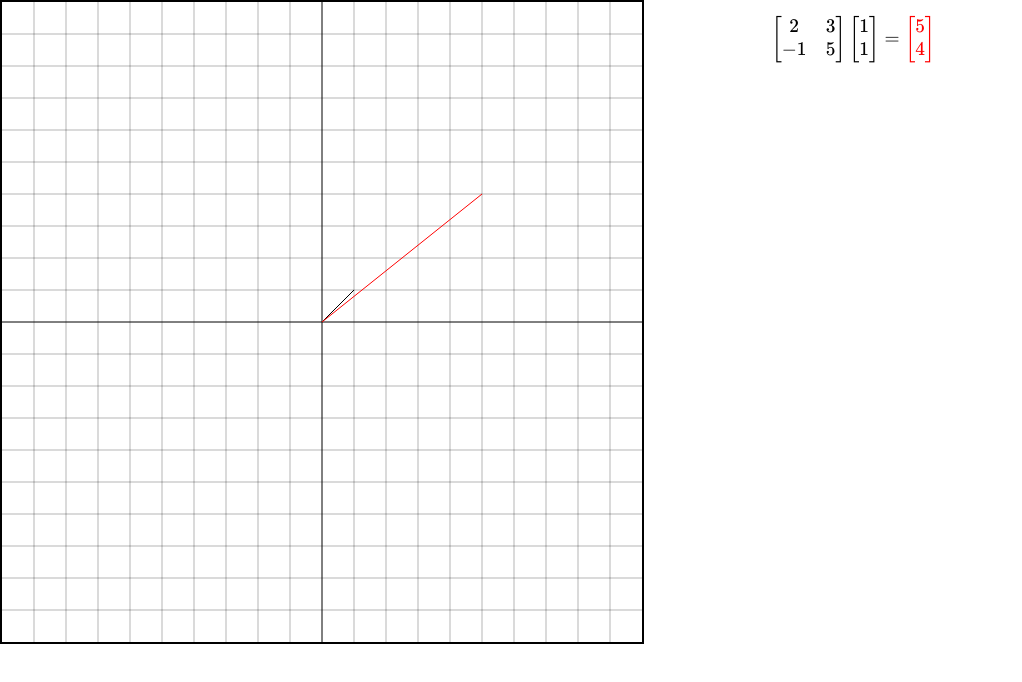
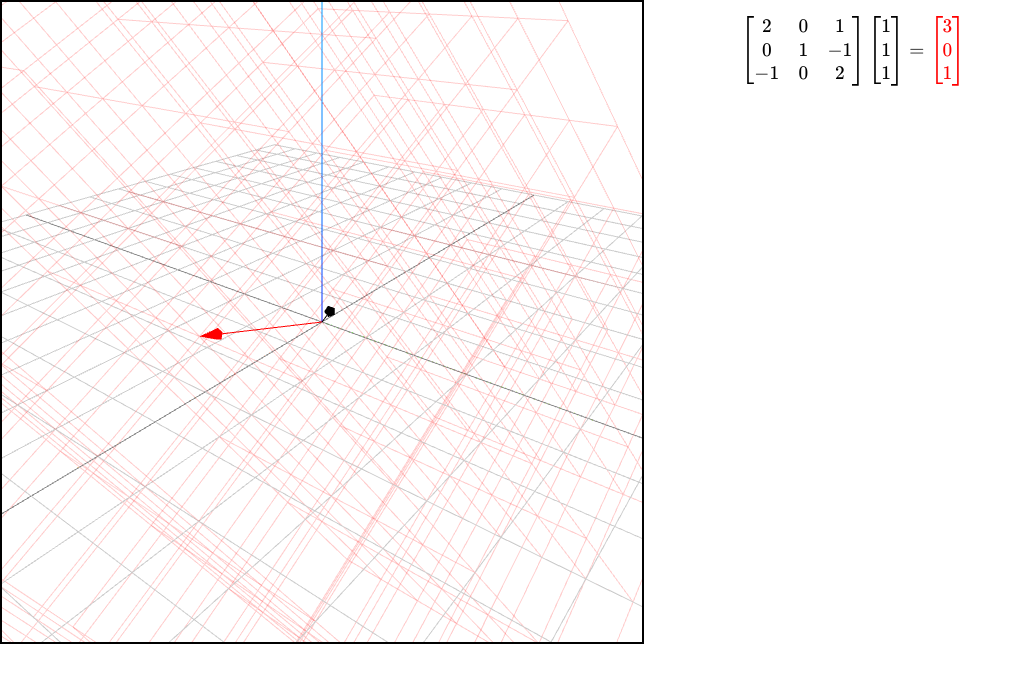
Before and after one commit to sammteoh/linear-algebra, a website: page index.html in a window 1280 px wide. Shown: the whole page, without its empty margins (0-1022 px from the left). Drawn offline with nearby package versions, Linux system fonts and the light colour scheme; animation ran at ten frames a second.

Commit message:
feat: transformed to 3d

```diff
--- /dev/null
+++ b/3app.js
@@ -0,0 +1,141 @@
+import * as THREE from 'three';
+import { OrbitControls } from 'three/addons/controls/OrbitControls.js';
+import { Matrix } from './math.js';
+
+// ----------- SCENE -----------
+
+const canvas = document.getElementById('canvas');
+const size = canvas.parentElement.clientWidth;
+
+const scene = new THREE.Scene();
+scene.background = new THREE.Color(0xffffff);
+
+const camera = new THREE.PerspectiveCamera(50, 1, 0.1, 100);
+camera.up.set(0, 0, 1);
+camera.position.set(9, 7, 6);
+camera.lookAt(0, 0, 0);
+
+const renderer = new THREE.WebGLRenderer({ canvas, antialias: true });
+renderer.setSize(size, size);
+
+const controls = new OrbitControls(camera, canvas);
+controls.enableDamping = true;
+
+scene.add(new THREE.AxesHelper(10));
+
+const floor = new THREE.GridHelper(20, 20, 0x888888, 0xcccccc);
+floor.rotation.x = Math.PI / 2;
+scene.add(floor);
+
+function animate() {
+    requestAnimationFrame(animate);
+    controls.update();
+    renderer.render(scene, camera);
+}
+animate();
+
+// ---------- VECTORS ----------
+
+function drawVector(v, color=0x000000) {
+    // v is a 3x1 matrix vector
+    const dir = new THREE.Vector3(v.get(1, 1), v.get(2, 1), v.get(3, 1));
+    const length = dir.length();
+    if (length === 0) return;
+
+    const arrow = new THREE.ArrowHelper(
+        dir.normalize(),
+        new THREE.Vector3(0, 0, 0),
+        length,
+        color,
+        0.4,
+        0.2
+    );
+    scene.add(arrow);
+}
+
+function makeLattice(n=3, color=0xff0000) {
+    const points = [];
+    for (let a = -n; a <= n; a++) {
+        for (let b = -n; b <= n; b++) {
+            points.push(-n, a, b, n, a, b);
+            points.push(a, -n, b, a, n, b);
+            points.push(a, b, -n, a, b, n);
+        }
+    }
+
+    const geometry = new THREE.BufferGeometry();
+    geometry.setAttribute('position', new THREE.Float32BufferAttribute(points, 3));
+
+    const material = new THREE.LineBasicMaterial({
+        color: color,
+        transparent: true,
+        opacity: 0.2
+    });
+
+    return new THREE.LineSegments(geometry, material);
+}
+
+function toMatrix4(M) {
+    return new THREE.Matrix4().set(
+        M.get(1, 1), M.get(1, 2), M.get(1, 3), 0,
+        M.get(2, 1), M.get(2, 2), M.get(2, 3), 0,
+        M.get(3, 1), M.get(3, 2), M.get(3, 3), 0,
+        0, 0, 0, 1
+    )
+}
+
+// ------------- FORMULAS --------------
+
+const container = document.getElementById('formula-container');
+
+function writeMatrix(m) {
+    let returnString = String.raw`\begin{bmatrix} `;
+
+    for (let i = 0; i < m.rows; i++) {
+        for (let j = 0; j < m.cols; j++) {
+            if (j != 0) {
+                returnString += ' & ';
+            }
+            returnString += m.get(i + 1, j + 1);
+        }
+        if (i != m.rows - 1) {
+            returnString += String.raw` \\ `;
+        }
+    }
+    returnString += String.raw` \end{bmatrix}`;
+    return returnString;
+}
+
+function transformVector(T, V) {
+    const lattice = makeLattice();
+    lattice.matrixAutoUpdate = false;
+    lattice.matrix.copy(toMatrix4(T));
+    lattice.matrixWorldNeedsUpdate = true;
+    scene.add(lattice);
+
+    drawVector(V);
+    drawVector(T.multiply(V), 0xff0000);
+
+    katex.render(
+        String.raw`${writeMatrix(T)} ${writeMatrix(V)} = \textcolor{red}{${writeMatrix(T.multiply(V))}}`,
+        container,
+        {
+            displayMode: true,
+            throwOnError: false
+        }
+    );
+};
+
+let V = Matrix.create([
+    [1],
+    [1],
+    [1]
+]);
+
+let T = Matrix.create([
+    [2, 0, 1],
+    [0, 1, -1],
+    [-1, 0, 2]
+]);
+
+transformVector(T, V);
--- a/index.html
+++ b/index.html
@@ -15,9 +15,18 @@
 
         <div id="formula-container"></div>
 
+        <script type="importmap">
+        {
+            "imports": {
+                "three": "https://cdn.jsdelivr.net/npm/three@0.160.0/build/three.module.js",
+                "three/addons/": "https://cdn.jsdelivr.net/npm/three@0.160.0/examples/jsm/"
+            }
+        }
+        </script>
+
         <script src="https://cdn.jsdelivr.net/npm/katex@0.16.11/dist/katex.min.js"></script>
-        <script src="math.js"></script>
-        <script src="app.js"></script>
+        <script type="module" src="3app.js"></script>
+
     </body>
 
 </html>
--- a/math.js
+++ b/math.js
@@ -1,4 +1,4 @@
-class Matrix {
+export class Matrix {
     constructor(rows, cols) {
         this.rows = rows;
         this.cols = cols;
@@ -38,13 +38,9 @@ class Matrix {
                 let sum = 0;
                 // Row k of matrix A
                 for (let k = 1; k < this.cols + 1; k++) {
-                    let m_value = m.get(k, j);
-                    let this_value = this.get(i, k);
-
                     sum += this.get(i, k) * m.get(k, j);
                 }
                 product.set(i, j, sum);
-                sum = 0;
             }
         };
         return product;
```
